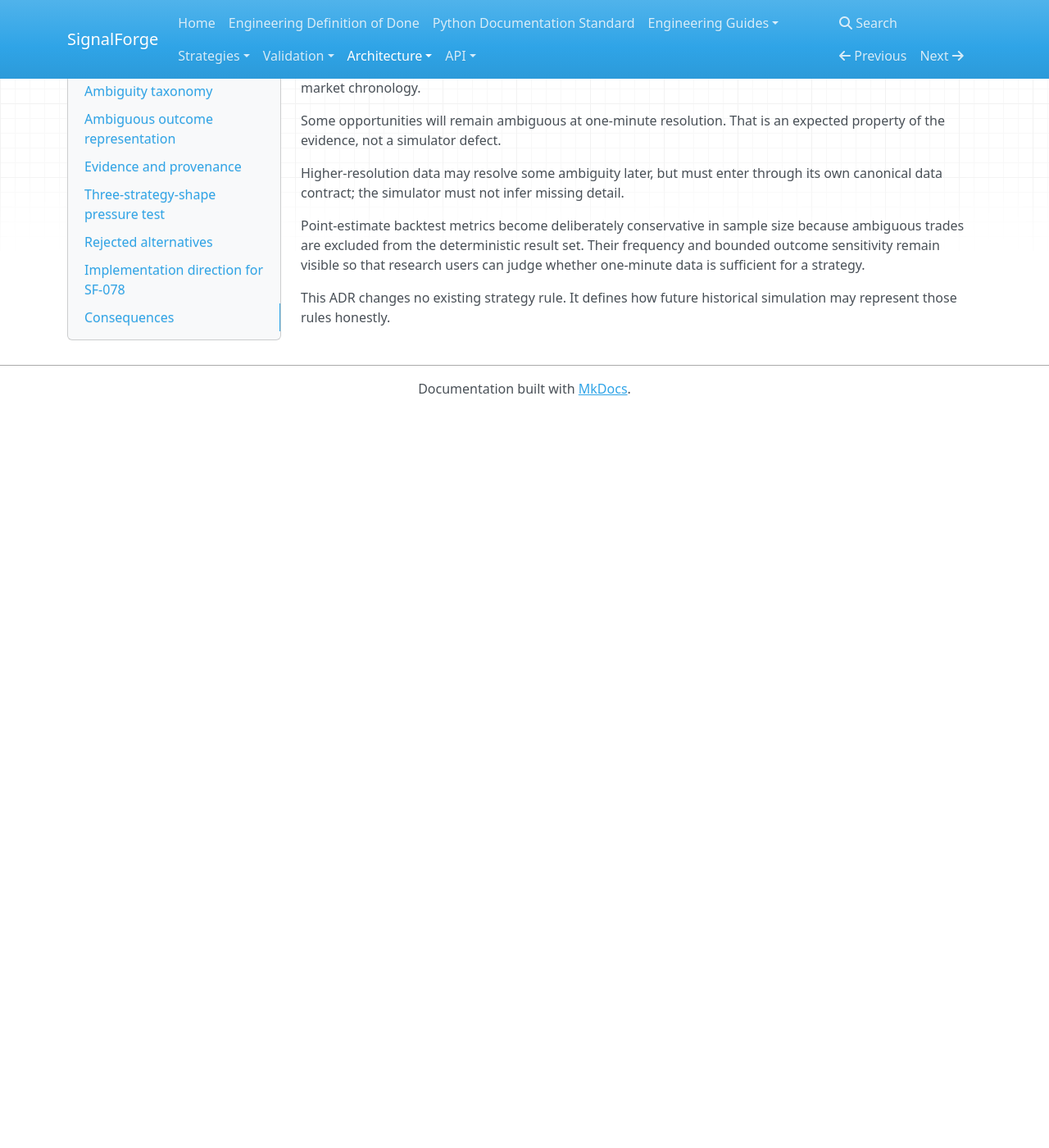
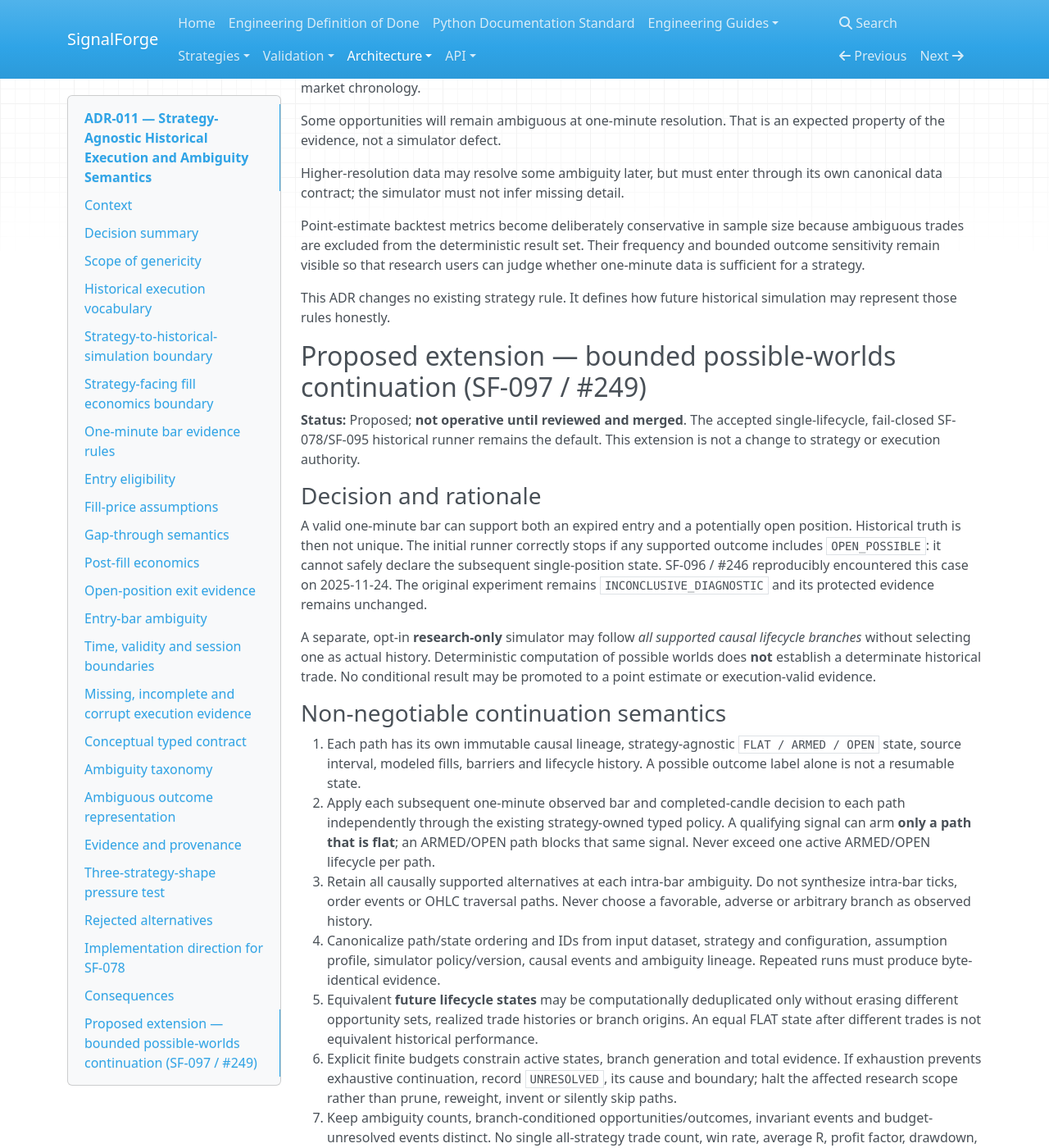
Before and after one commit to harishkamathuk/signalforge, an MkDocs documentation site: the page built from docs/architecture/decisions/ADR-011-historical-execution-and-ambiguity-semantics.md, in a window 1280 px wide and 1400 px high, scrolled down 15718 px. Shown: the whole window at 82% size. Built offline with MkDocs 1.6.1, drawn with Linux system fonts in a browser that asks for light colours; nearby versions of some CDN libraries; before the commit the page ends 16220 px from its top, so only the background shows below that; some of the changed text lies outside the part shown.

Commit message:
docs(adr-011): propose bounded possible-worlds historical continuation under SF-097

```diff
--- a/docs/architecture/decisions/ADR-011-historical-execution-and-ambiguity-semantics.md
+++ b/docs/architecture/decisions/ADR-011-historical-execution-and-ambiguity-semantics.md
@@ -761,3 +761,79 @@ a strategy.
 
 This ADR changes no existing strategy rule. It defines how future historical simulation may represent
 those rules honestly.
+
+## Proposed extension — bounded possible-worlds continuation (SF-097 / #249)
+
+**Status:** Proposed; **not operative until reviewed and merged**. The accepted
+single-lifecycle, fail-closed SF-078/SF-095 historical runner remains the
+default. This extension is not a change to strategy or execution authority.
+
+### Decision and rationale
+
+A valid one-minute bar can support both an expired entry and a potentially
+open position. Historical truth is then not unique. The initial runner correctly
+stops if any supported outcome includes `OPEN_POSSIBLE`: it cannot safely
+declare the subsequent single-position state. SF-096 / #246 reproducibly
+encountered this case on 2025-11-24. The original experiment remains
+`INCONCLUSIVE_DIAGNOSTIC` and its protected evidence remains unchanged.
+
+A separate, opt-in **research-only** simulator may follow *all supported causal
+lifecycle branches* without selecting one as actual history. Deterministic
+computation of possible worlds does **not** establish a determinate historical
+trade. No conditional result may be promoted to a point estimate or
+execution-valid evidence.
+
+### Non-negotiable continuation semantics
+
+1. Each path has its own immutable causal lineage, strategy-agnostic
+   `FLAT / ARMED / OPEN` state, source interval, modeled fills, barriers and
+   lifecycle history. A possible outcome label alone is not a resumable state.
+2. Apply each subsequent one-minute observed bar and completed-candle decision
+   to each path independently through the existing strategy-owned typed policy.
+   A qualifying signal can arm **only a path that is flat**; an ARMED/OPEN path
+   blocks that same signal. Never exceed one active ARMED/OPEN lifecycle per path.
+3. Retain all causally supported alternatives at each intra-bar ambiguity.
+   Do not synthesize intra-bar ticks, order events or OHLC traversal paths.
+   Never choose a favorable, adverse or arbitrary branch as observed history.
+4. Canonicalize path/state ordering and IDs from input dataset, strategy and
+   configuration, assumption profile, simulator policy/version, causal events
+   and ambiguity lineage. Repeated runs must produce byte-identical evidence.
+5. Equivalent **future lifecycle states** may be computationally deduplicated
+   only without erasing different opportunity sets, realized trade histories
+   or branch origins. An equal FLAT state after different trades is not
+   equivalent historical performance.
+6. Explicit finite budgets constrain active states, branch generation and
+   total evidence. If exhaustion prevents exhaustive continuation, record
+   `UNRESOLVED`, its cause and boundary; halt the affected research scope
+   rather than prune, reweight, invent or silently skip paths.
+7. Keep ambiguity counts, branch-conditioned opportunities/outcomes,
+   invariant events and budget-unresolved events distinct. No single
+   all-strategy trade count, win rate, average R, profit factor, drawdown,
+   frequency or PASS/FAIL may be inferred from incompatible branches.
+   Research sensitivity bounds require a separately explicit aggregation
+   rule and provenance, not hidden selection.
+8. A new immutable **simulator calculation/version** identifies this optional
+   mode. The accepted existing runner and NSE execution-valid result hashes,
+   lifecycle, risk/session behaviour and replay/paper/live contracts remain
+   unchanged. Historical tick/contract gaps stay unresolved.
+
+### Authorization and implementation gate
+
+SF-097's executive authorization is to **attempt a bounded synthetic proof**,
+not to promise full SF-096 completion. Before general integration, tests must
+demonstrate the reported `EXPIRED` / `OPEN_POSSIBLE` bifurcation, independent
+future signals, branch-specific stop/target and ambiguous outcomes, convergence
+with divergent economic history, deterministic budget exhaustion and replay
+identity. If the proof cannot preserve these invariants within an agreed
+resource budget, retain fail-closed termination and prefer better-resolution
+source evidence.
+
+Only after an independently reviewed successful proof may the opt-in historical
+research mode be integrated with shared typed strategy policy. The approved
+BTC strategy, frozen SF-094 windows/profiles, `execution_valid=false`,
+historical tick restrictions, SF-088 evidence and accepted NSE behaviour are
+unchanged. A later SF-096 rerun must start from the beginning, use a distinct
+simulator identity and preserve the original incomplete result.
+
+**Authority and trace:** SF-097 / #249; SF-096 / #246; ADR-011 existing
+historical-ambiguity constraints; repository engineering Definition of Done.
```
